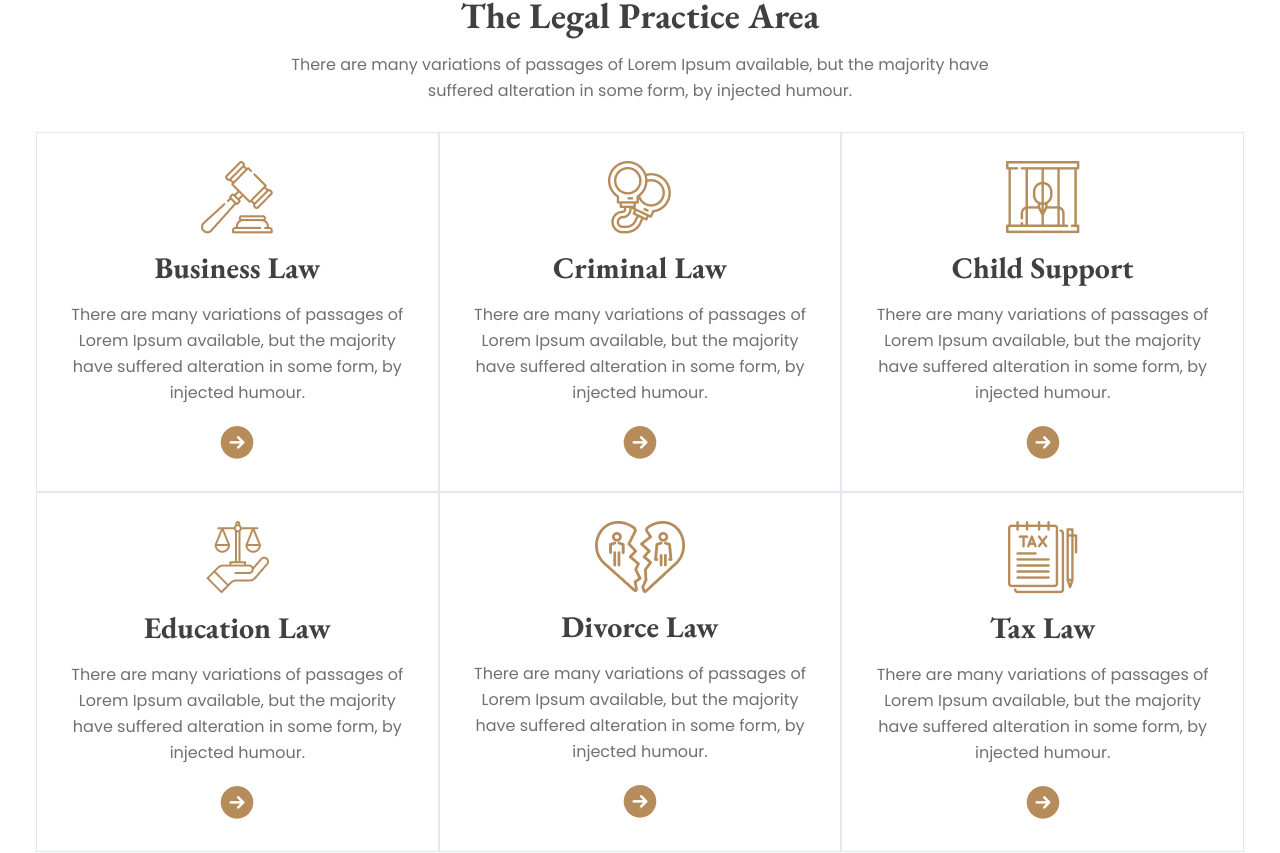
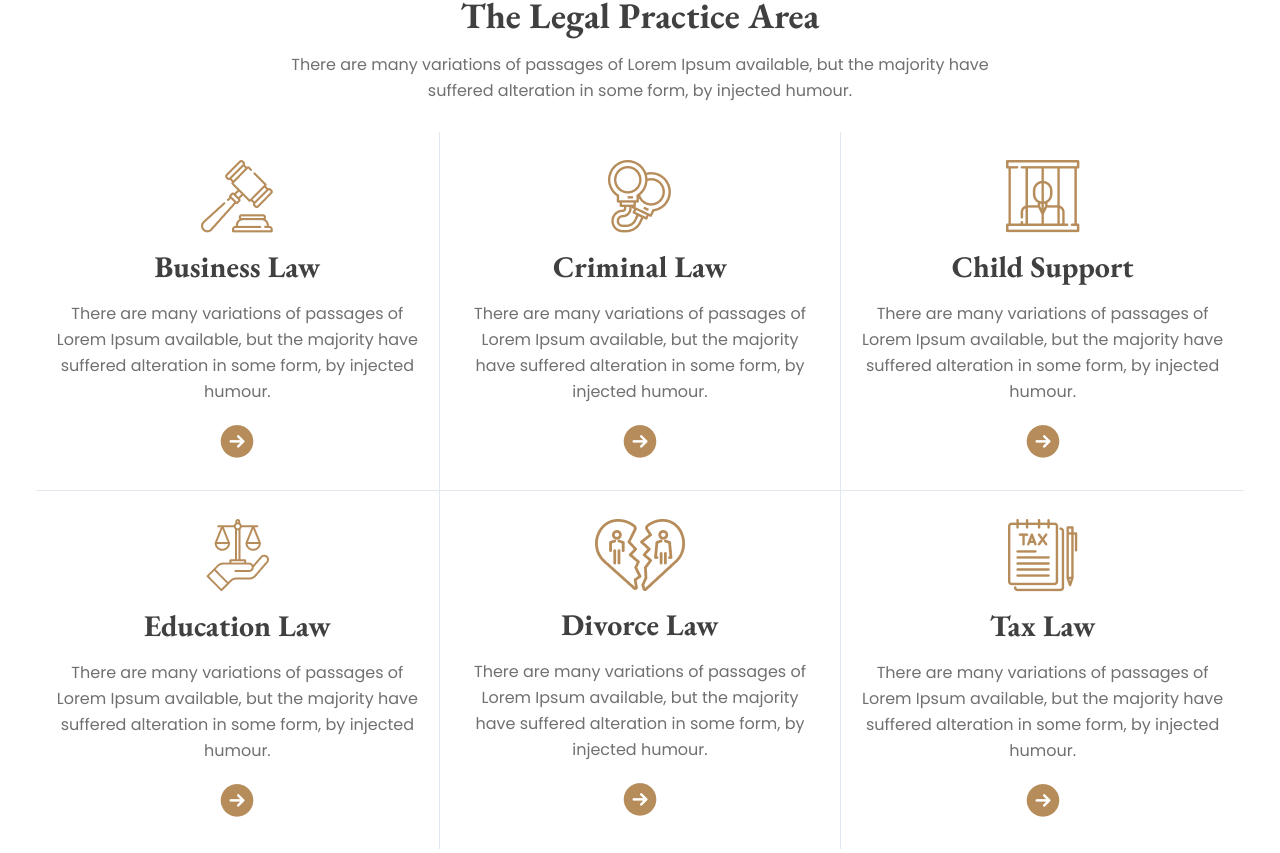
Before and after one commit to Dev-Zual/law-solution, a React (Vite) app: page / in a window 1280 px wide. Shown: the part 788-1641 px from the top of the page. Built offline with nearby package versions, Linux system fonts and the light colour scheme.

Commit message:
card border dynamic done

```diff
--- a/src/components/pages/ContactUs.jsx
+++ b/src/components/pages/ContactUs.jsx
@@ -42,7 +42,14 @@ export default function ContactUs() {
       <div className="flex flex-col lg:flex-row gap-6">
         <div className="w-full grid grid-cols-2">
           {contactData.map((contactItem, index) => (
-            <CustomCard key={index} cardData={contactItem} />
+            <div
+              key={index}
+              className={`${index % 2 === 0 ? "border-r" : ""} ${
+                index < contactData.length - 2 ? "border-b" : ""
+              }`}
+            >
+              <CustomCard cardData={contactItem} />
+            </div>
           ))}
         </div>
         <div className="w-full">
--- a/src/components/pages/Services.jsx
+++ b/src/components/pages/Services.jsx
@@ -62,7 +62,14 @@ export default function Services() {
       {/* card area */}
       <div className="grid grid-cols-1 lg:grid-cols-3">
         {cardData.map((cardItem, index) => (
-          <CustomCard key={index} cardData={cardItem} />
+          <div
+            key={index}
+            className={` ${index % 3 === 1 ? "border-r border-l" : ""} ${
+              index < cardData.length - 3 ? "border-b" : ""
+            }`}
+          >
+            <CustomCard cardData={cardItem} />
+          </div>
         ))}
       </div>
     </div>
--- a/src/components/ui/CustomCard.jsx
+++ b/src/components/ui/CustomCard.jsx
@@ -5,7 +5,7 @@ export default function CustomCard({ ...cardData }) {
   const { img, title, description, icon, address, working } = cardItem;
   // console.log(cardItem.email);
   return (
-    <div className="text-center px-5 py-7  border space-y-4">
+    <div className="text-center px-5 py-7  space-y-4">
       <div className="flex justify-center">
         <img src={img} alt="" />
       </div>
```
